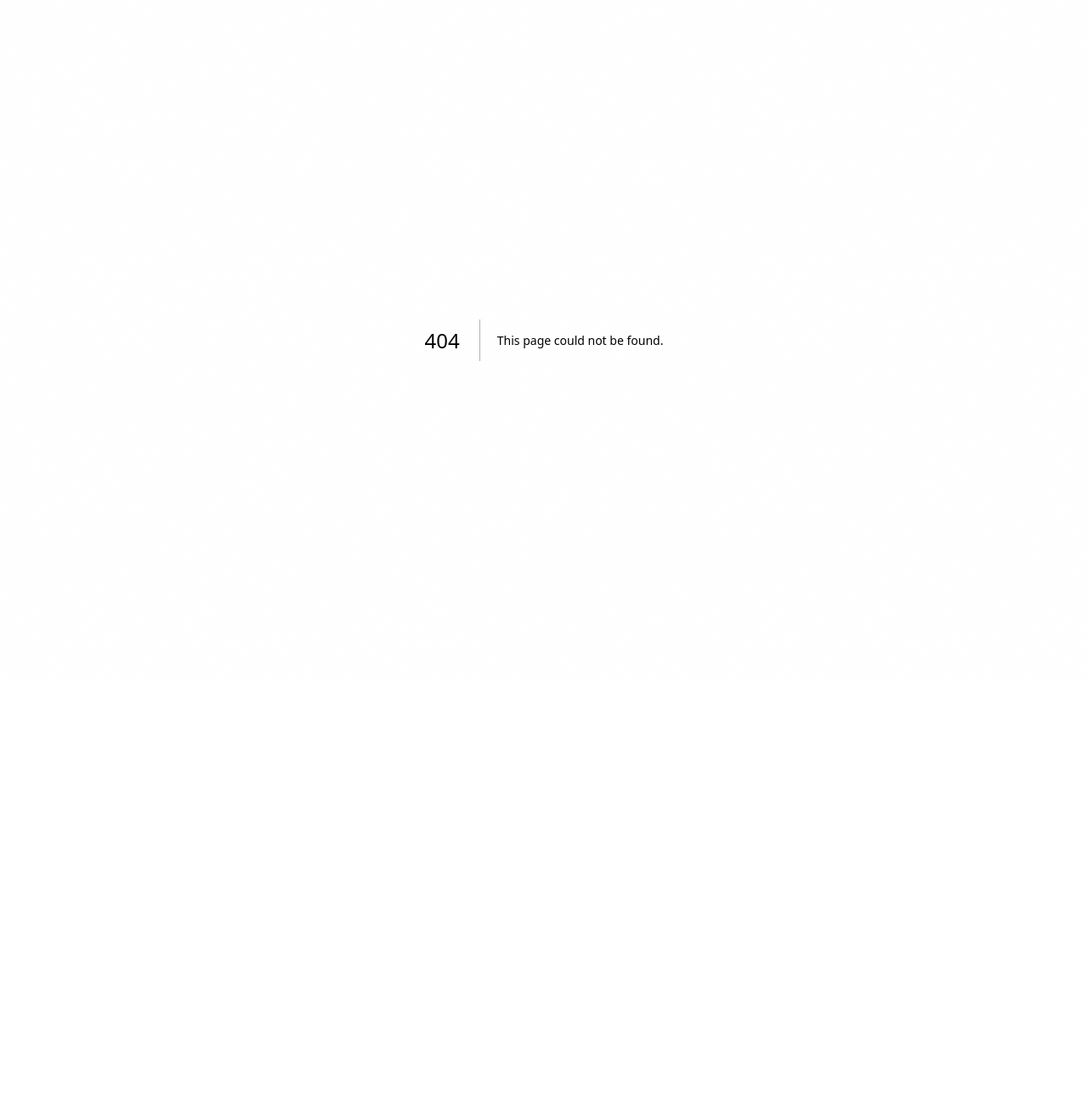
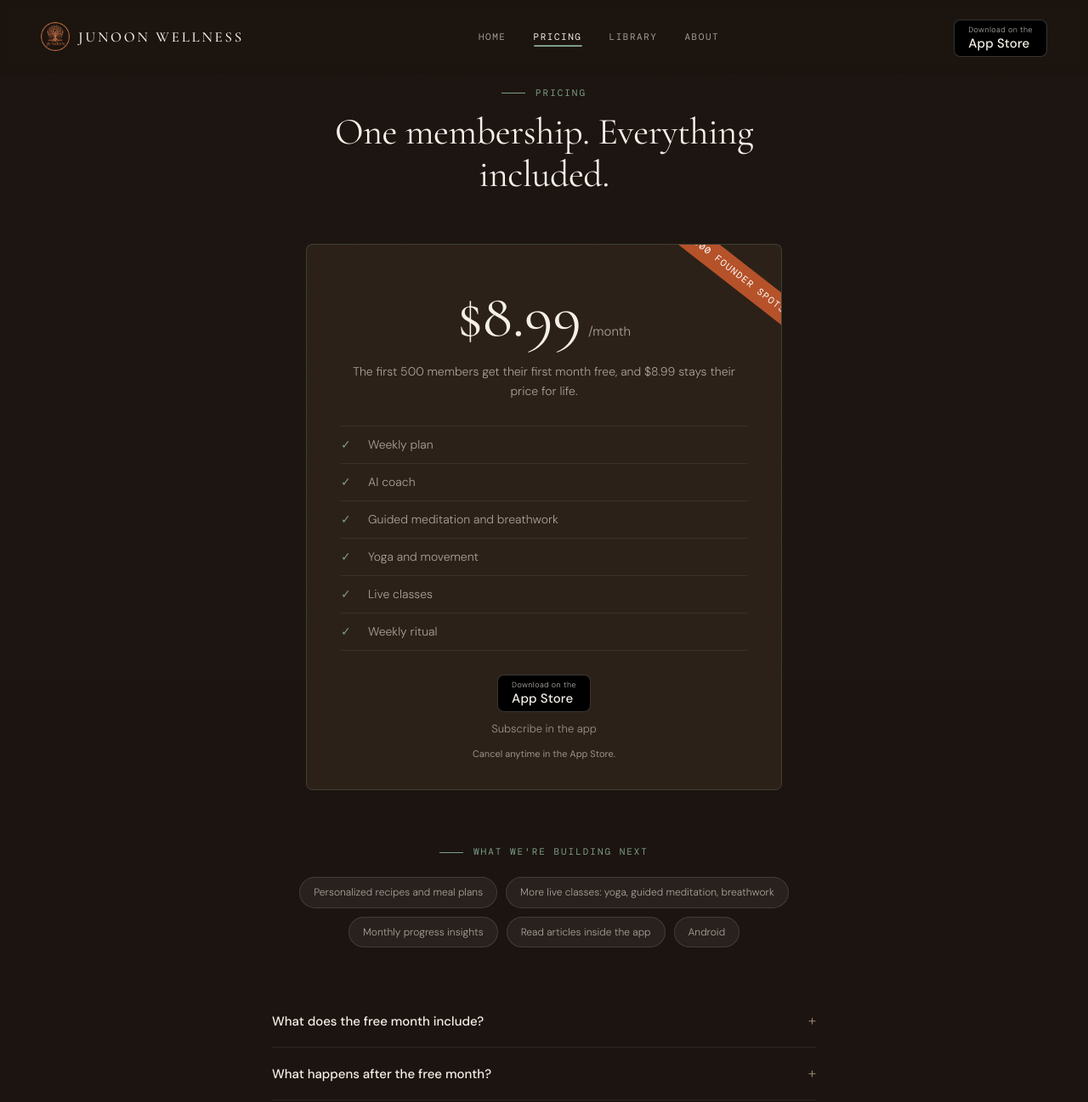
Before and after one commit to junoon-wellness/JunoonLandingPage, a Next.js app: page /pricing in a window 1280 px wide. Before the commit this address had no page. Shown: the top 1297 px of the page at 85% size. Before the commit the page ends 800 px from the top, so only its background shows below. Built offline with nearby package versions, Linux system fonts and the light colour scheme.

Commit message:
LV5-015: build /pricing from board A "One card", padding cut hard
Single centred plan card ($8.99/mo, founder ribbon, six-row placeholder
checklist), "What we're building next" chips (5 locked items), 3-item FAQ.
Copy verbatim from LV5-010's rulings; live --jn-* tokens throughout.

```diff
--- a/app/globals.css
+++ b/app/globals.css
@@ -1494,3 +1494,204 @@
 
 /* The 520px .jn-rail-card stacking rule from LV4-016 is dropped here — that
    class belongs to RestOfApp.tsx, which does not exist on this branch. */
+
+/* ════════════════════════════════════════════════════════════════════
+   /PRICING  (LV5-015) — board A "One card", padding cut hard per Kush's
+   2026-08-22 ruling. Section paddings run roughly half of .v2-section's
+   56px so the page reads dense rather than airy.
+   ════════════════════════════════════════════════════════════════════ */
+.pr-hero {
+  position: relative;
+  z-index: 2;
+  padding: 92px 48px 28px;
+  text-align: center;
+}
+.pr-headline {
+  font-family: var(--font-cormorant), serif;
+  font-size: clamp(30px, 3.6vw, 44px);
+  font-weight: 400;
+  line-height: 1.14;
+  letter-spacing: -0.01em;
+  color: var(--jn-text);
+  margin: 12px auto 0;
+  max-width: 560px;
+}
+
+.pr-section {
+  position: relative;
+  z-index: 2;
+  padding: 28px 48px;
+}
+
+.pr-card {
+  position: relative;
+  max-width: 560px;
+  margin: 0 auto;
+  padding: 40px 40px 32px;
+  background: var(--jn-surface);
+  border: 0.5px solid var(--jn-hairline-strong);
+  border-radius: 8px;
+  overflow: hidden;
+}
+
+.pr-ribbon {
+  position: absolute;
+  top: 22px;
+  right: -46px;
+  width: 190px;
+  padding: 6px 0;
+  text-align: center;
+  transform: rotate(38deg);
+  background: var(--jn-clay);
+  color: var(--jn-on-clay);
+  font-family: var(--font-mono), 'DM Mono', ui-monospace, SFMono-Regular, Menlo, monospace;
+  font-size: 11px;
+  letter-spacing: 0.12em;
+  text-transform: uppercase;
+}
+
+.pr-price-row {
+  display: flex;
+  align-items: baseline;
+  justify-content: center;
+  gap: 8px;
+  margin-top: 8px;
+}
+.pr-price {
+  font-family: var(--font-cormorant), serif;
+  font-size: clamp(56px, 7vw, 72px);
+  font-weight: 400;
+  color: var(--jn-text);
+  line-height: 1;
+}
+.pr-price-unit {
+  font-family: var(--font-dm-sans), 'DM Sans', sans-serif;
+  font-size: 15px;
+  font-weight: 300;
+  color: var(--jn-text-soft);
+}
+
+.pr-offer-line {
+  margin: 18px auto 0;
+  max-width: 460px;
+  text-align: center;
+  font-size: 14px;
+  font-weight: 300;
+  color: var(--jn-text-soft);
+  line-height: 1.7;
+}
+
+.pr-checklist {
+  list-style: none;
+  margin: 28px 0 0;
+  padding: 0;
+  border-top: 0.5px solid var(--jn-hairline);
+}
+.pr-check-row {
+  display: grid;
+  grid-template-columns: 20px 1fr;
+  gap: 12px;
+  align-items: start;
+  padding: 11px 0;
+  border-bottom: 0.5px solid var(--jn-hairline);
+  font-size: 14px;
+  font-weight: 300;
+  color: var(--jn-text-soft);
+  line-height: 1.5;
+}
+.pr-check-icon {
+  color: var(--jn-sage);
+  font-size: 14px;
+  line-height: 1.5;
+}
+
+.pr-cta {
+  display: flex;
+  flex-direction: column;
+  align-items: center;
+  gap: 10px;
+  margin-top: 28px;
+}
+.pr-cta-sub {
+  font-size: 13px;
+  font-weight: 300;
+  color: var(--jn-text-faint);
+}
+.pr-cta-fine {
+  /* NOT --jn-mute: #93826F on the card's --jn-surface measures 4.23:1 and
+     fails AA (it only passes on --jn-bg, 4.90:1 — see LV5-011's trap about
+     not carrying a contrast pass across grounds). text-faint passes on both. */
+  font-size: 11px;
+  color: var(--jn-text-faint);
+}
+
+.pr-next-heading {
+  text-align: center;
+  margin-bottom: 20px;
+}
+.pr-chips {
+  display: flex;
+  flex-wrap: wrap;
+  justify-content: center;
+  gap: 10px;
+  max-width: 720px;
+  margin: 0 auto;
+}
+.pr-chip {
+  display: inline-flex;
+  align-items: center;
+  padding: 9px 16px;
+  border-radius: 100px;
+  border: 0.5px solid var(--jn-hairline-strong);
+  background: var(--jn-wash);
+  font-size: 12px;
+  font-weight: 300;
+  color: var(--jn-text-soft);
+  line-height: 1.4;
+}
+
+.pr-faq {
+  max-width: 640px;
+  margin: 0 auto;
+}
+.pr-faq-item {
+  border-bottom: 0.5px solid var(--jn-hairline);
+  padding: 16px 0;
+}
+.pr-faq-item summary {
+  cursor: pointer;
+  display: flex;
+  justify-content: space-between;
+  align-items: center;
+  gap: 16px;
+  list-style: none;
+  font-family: var(--font-dm-sans), 'DM Sans', sans-serif;
+  font-size: 15px;
+  font-weight: 500;
+  color: var(--jn-text);
+}
+.pr-faq-item summary::-webkit-details-marker { display: none; }
+.pr-faq-item summary::after {
+  content: '+';
+  flex-shrink: 0;
+  font-size: 18px;
+  font-weight: 300;
+  color: var(--jn-mute);
+  transition: transform 0.25s var(--jn-ease);
+}
+.pr-faq-item[open] summary::after { transform: rotate(45deg); }
+.pr-faq-item[open] summary { color: var(--jn-turmeric); }
+.pr-faq-answer {
+  margin-top: 10px;
+  font-size: 14px;
+  font-weight: 300;
+  color: var(--jn-text-soft);
+  line-height: 1.7;
+}
+
+@media (max-width: 768px) {
+  .pr-hero { padding: 84px 24px 24px; }
+  .pr-section { padding: 24px 24px; }
+  .pr-card { padding: 32px 22px 26px; }
+  .pr-ribbon { right: -52px; top: 18px; }
+}
--- /dev/null
+++ b/app/pricing/page.tsx
@@ -0,0 +1,134 @@
+import type { Metadata } from 'next'
+import NavV2 from '@/components/waitlist/NavV2'
+import FooterV2 from '@/components/waitlist/FooterV2'
+import AppStoreBadge from '@/components/waitlist/AppStoreBadge'
+import { clean } from '@/lib/text'
+
+/**
+ * LV5-015 — /pricing, board A "One card" (LV5-011, ACCEPTED), padding cut
+ * heavily per Kush's 2026-08-22 ruling: "go with A but cut down heavily on
+ * empty padding throughout the page." Section paddings run at roughly half
+ * of the site's standard .v2-section rhythm (see the .pr-* rules added to
+ * globals.css) rather than the mockup's airier spacing.
+ *
+ * All copy below is LOCKED from LV5-010's notes — do not rephrase the offer
+ * line, the "500 founder spots" fact, or the five "what we're building
+ * next" chips. The six feature-checklist rows are PLACEHOLDERS (see the
+ * build report) pending Kush pasting the real App Store listing text.
+ */
+export const metadata: Metadata = {
+  title: clean('Pricing - Junoon'),
+  description: clean(
+    'One membership at $8.99 a month. The first 500 members get their first month free, and that price for life.'
+  ),
+}
+
+const FEATURES = [
+  'Weekly plan',
+  'AI coach',
+  'Guided meditation and breathwork',
+  'Yoga and movement',
+  'Live classes',
+  'Weekly ritual',
+]
+
+const NEXT_CHIPS = [
+  'Personalized recipes and meal plans',
+  'More live classes: yoga, guided meditation, breathwork',
+  'Monthly progress insights',
+  'Read articles inside the app',
+  'Android',
+]
+
+const FAQ = [
+  {
+    q: 'What does the free month include?',
+    a: 'Everything in the app. The weekly plan, the AI coach, live classes, guided meditation and breathwork, from day one. There is no separate free tier.',
+  },
+  {
+    q: 'What happens after the free month?',
+    a: 'You keep your membership at $8.99 a month. As one of the first 500 members, that price is yours for life.',
+  },
+  {
+    q: 'Can I cancel?',
+    a: 'Yes, any time, right in the App Store.',
+  },
+]
+
+export default function PricingPage() {
+  return (
+    <div id="top">
+      <NavV2 />
+
+      <header className="pr-hero">
+        <div className="eyebrow" style={{ justifyContent: 'center' }}>
+          Pricing
+        </div>
+        <h1 className="pr-headline">One membership. Everything included.</h1>
+      </header>
+
+      <section className="pr-section" aria-label="Plan">
+        <div className="pr-card">
+          <div className="pr-ribbon" aria-hidden="true">
+            500 founder spots
+          </div>
+
+          <div className="pr-price-row">
+            <span className="pr-price">$8.99</span>
+            <span className="pr-price-unit">/month</span>
+          </div>
+
+          <p className="pr-offer-line">
+            The first 500 members get their first month free, and $8.99 stays their price for
+            life.
+          </p>
+
+          <ul className="pr-checklist">
+            {FEATURES.map(f => (
+              <li key={f} className="pr-check-row">
+                <span className="pr-check-icon" aria-hidden="true">
+                  ✓
+                </span>
+                <span>{f}</span>
+              </li>
+            ))}
+          </ul>
+
+          <div className="pr-cta">
+            <AppStoreBadge />
+            <span className="pr-cta-sub">Subscribe in the app</span>
+            <span className="pr-cta-fine">Cancel anytime in the App Store.</span>
+          </div>
+        </div>
+      </section>
+
+      <section className="pr-section" aria-label="What we're building next">
+        <div className="pr-next-heading">
+          <div className="eyebrow" style={{ justifyContent: 'center' }}>
+            What we&apos;re building next
+          </div>
+        </div>
+        <ul className="pr-chips" style={{ listStyle: 'none', padding: 0 }}>
+          {NEXT_CHIPS.map(c => (
+            <li key={c} className="pr-chip">
+              {c}
+            </li>
+          ))}
+        </ul>
+      </section>
+
+      <section className="pr-section" aria-label="Frequently asked questions">
+        <div className="pr-faq">
+          {FAQ.map(item => (
+            <details key={item.q} className="pr-faq-item">
+              <summary>{item.q}</summary>
+              <p className="pr-faq-answer">{item.a}</p>
+            </details>
+          ))}
+        </div>
+      </section>
+
+      <FooterV2 />
+    </div>
+  )
+}
```
